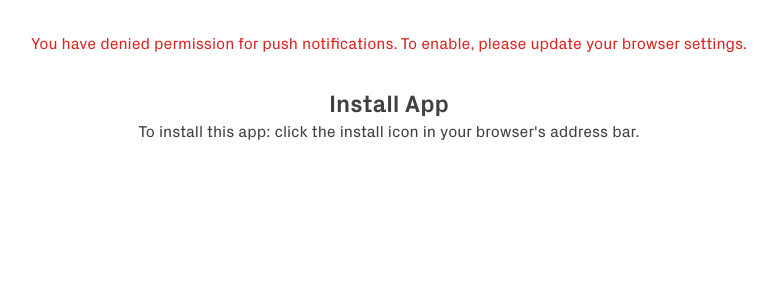
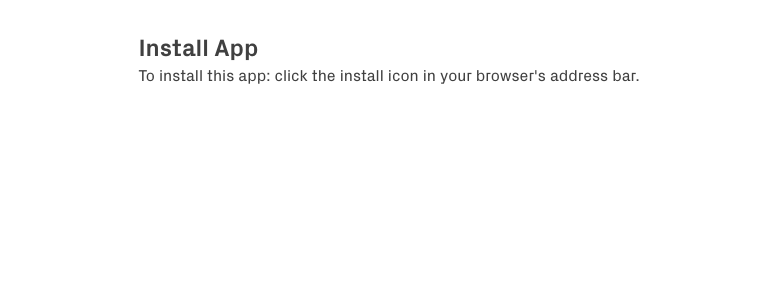
Before and after one commit to inducingchaos/altered-old, a Next.js app: page /pwa in a window 1280 px wide. Shown: the top 300 px of the page, without its empty margins (251-1028 px from the left). Built offline with nearby package versions, Linux system fonts and the light colour scheme.

Commit message:
refactor: moved install prompt

```diff
--- a/src/app/pwa/components/index.ts
+++ b/src/app/pwa/components/index.ts
@@ -2,5 +2,4 @@
  *
  */
 
-export * from "./install-prompt"
 export * from "./push-notification-manager"
--- a/src/app/pwa/components/install-prompt.tsx
+++ /dev/null
@@ -1,43 +0,0 @@
-/**
- *
- */
-
-import { useEffect, useState, type JSX } from "react"
-
-/**
- * @todo
- * - [P3] Replace with shadcn/ui dialog.
- */
-export function InstallPrompt(): JSX.Element | null {
-    const [OS, setOS] = useState<"iOS" | "Android" | undefined>()
-    const [isInstalled, setIsInstalled] = useState(false)
-
-    useEffect(() => {
-        setOS(
-            navigator.userAgent.includes("iPad") ||
-                navigator.userAgent.includes("iPhone") ||
-                navigator.userAgent.includes("iPod")
-                ? "iOS"
-                : navigator.userAgent.includes("Android")
-                  ? "Android"
-                  : undefined
-        )
-
-        setIsInstalled(window.matchMedia("(display-mode: standalone)").matches)
-    }, [])
-
-    if (isInstalled) return null
-
-    return (
-        <div className="flex flex-col items-center justify-center">
-            <h3 className="text-24px font-bold">Install App</h3>
-            <p>
-                {OS === "iOS"
-                    ? "To install this app on your iOS device: tap the share button, and then 'Add to Home Screen'."
-                    : OS === "Android"
-                      ? "To install this app: tap the three-dot menu and select 'Install App' or 'Add to Home Screen'."
-                      : "To install this app: click the install icon in your browser's address bar."}
-            </p>
-        </div>
-    )
-}
--- a/src/app/pwa/components/push-notification-manager.tsx
+++ b/src/app/pwa/components/push-notification-manager.tsx
@@ -6,7 +6,8 @@ import { type JSX } from "react"
 import { usePWANotification } from "~/packages/sdkit/src/components/context-providers"
 
 export function PushNotificationManager(): JSX.Element {
-    const { isSupported, isGrantedPermission, isSubscribed, error, handleSubscribe, handleUnsubscribe } = usePWANotification()
+    const { isSupported, isGrantedPermission, isSubscribed, isInstalled, os, error, handleSubscribe, handleUnsubscribe } =
+        usePWANotification()
 
     if (error)
         return (
@@ -14,6 +15,20 @@ export function PushNotificationManager(): JSX.Element {
                 <p>{error.info?.external?.label}</p>
                 <p>{error.info?.external?.message}</p>
             </>
+        )
+
+    if (!isInstalled)
+        return (
+            <div>
+                <h3 className="text-24px font-bold">Install App</h3>
+                <p>
+                    {os === "iOS"
+                        ? "To install this app on your iOS device: tap the share button, and then 'Add to Home Screen'."
+                        : os === "Android"
+                          ? "To install this app: tap the three-dot menu and select 'Install App' or 'Add to Home Screen'."
+                          : "To install this app: click the install icon in your browser's address bar."}
+                </p>
+            </div>
         )
 
     if (!isSupported)
--- a/src/app/pwa/page.tsx
+++ b/src/app/pwa/page.tsx
@@ -4,16 +4,15 @@
 
 "use client"
 
+import { PWANotificationContextProvider } from "@sdkit/components/context-providers"
 import type { JSX } from "react"
-import { InstallPrompt, PushNotificationManager } from "./components"
-import { PWANotificationContextProvider } from "@sdkit/components/context-providers"
+import { PushNotificationManager } from "./components"
 
 export default function PWA(): JSX.Element {
     return (
         <PWANotificationContextProvider>
             <div className="flex flex-col items-center justify-center gap-32px p-32px">
                 <PushNotificationManager />
-                <InstallPrompt />
             </div>
         </PWANotificationContextProvider>
     )
--- a/src/packages/sdkit/src/components/context-providers/pwa-notifications/index.tsx
+++ b/src/packages/sdkit/src/components/context-providers/pwa-notifications/index.tsx
@@ -4,20 +4,23 @@
 
 "use client"
 
-import { type Exception } from "@sdkit/meta"
-import { useEffect, useState, type JSX, type ReactNode } from "react"
+import { type Exception } from "@sdkit/meta/exception"
+import { useEffect, useState, type JSX } from "react"
 import { PWANotificationContext } from "./context"
-import {
-    isPermissionGranted,
-    isPwaNotificationsSupported,
-    pwaNotificationsContextHandleSubscribe,
-    pwaNotificationsContextHandleUnsubscribe,
-    pwaNotificationsContextRegisterWorker as pwaNotificationsContextRegisterWorker
-} from "./utils"
+import type { PWANotificationContextProviderProps } from "./types"
+import { getOS } from "./utils/get-os"
+import { pwaNotificationsContextHandleSubscribe } from "./utils/handle-subscribe"
+import { pwaNotificationsContextHandleUnsubscribe } from "./utils/handle-unsubscribe"
+import { isPwaInstalled } from "./utils/is-installed"
+import { isPermissionGranted } from "./utils/is-permission-granted"
+import { isPwaNotificationsSupported } from "./utils/is-supported"
+import { pwaNotificationsContextRegisterWorker } from "./utils/register-worker"
 
-export function PWANotificationContextProvider({ children }: { children: ReactNode }): JSX.Element {
+export function PWANotificationContextProvider({ children }: PWANotificationContextProviderProps): JSX.Element {
     const [isSupported, setIsSupported] = useState(false)
     const [isGrantedPermission, setIsGrantedPermission] = useState<boolean | undefined>()
+    const [isInstalled, setIsInstalled] = useState(false)
+    const [os, setOS] = useState<"iOS" | "Android" | undefined>()
     const [subscription, setSubscription] = useState<PushSubscription | null | undefined>()
     const [error, setError] = useState<Exception | null>(null)
 
@@ -27,6 +30,9 @@ export function PWANotificationContextProvider({ children }: { children: ReactNo
 
         const _isGrantedPermission = isPermissionGranted()
         setIsGrantedPermission(_isGrantedPermission)
+
+        setIsInstalled(isPwaInstalled())
+        setOS(getOS())
 
         if (_isSupported && _isGrantedPermission)
             void pwaNotificationsContextRegisterWorker({
@@ -40,11 +46,15 @@ export function PWANotificationContextProvider({ children }: { children: ReactNo
                 isSupported,
                 isGrantedPermission,
                 isSubscribed: !!subscription,
+                isInstalled,
+                // rename to operating system
+                os,
                 subscription,
                 error,
+                // Make props non-options
                 handleSubscribe: () =>
                     pwaNotificationsContextHandleSubscribe({
-                        setters: { setSubscription, setError }
+                        setters: { setSubscription, setError, setIsGrantedPermission }
                     }),
                 handleUnsubscribe: () =>
                     pwaNotificationsContextHandleUnsubscribe({
--- a/src/packages/sdkit/src/components/context-providers/pwa-notifications/types/index.ts
+++ b/src/packages/sdkit/src/components/context-providers/pwa-notifications/types/index.ts
@@ -4,3 +4,4 @@
 
 export * from "./setters"
 export * from "./state"
+export * from "./props"
--- a/src/packages/sdkit/src/components/context-providers/pwa-notifications/types/state.ts
+++ b/src/packages/sdkit/src/components/context-providers/pwa-notifications/types/state.ts
@@ -2,12 +2,15 @@
  *
  */
 
-import type { Exception } from "@sdkit/meta"
+import type { Exception } from "@sdkit/meta/exception"
+import type { OS } from "../utils/get-os"
 
 export type PWANotificationContextState = {
     isSupported: boolean
     isGrantedPermission: boolean | undefined
     isSubscribed: boolean
+    isInstalled: boolean
+    os: OS
     subscription: PushSubscription | null | undefined
     error: Exception | null
     handleSubscribe: () => Promise<void>
--- /dev/null
+++ b/src/packages/sdkit/src/components/context-providers/pwa-notifications/utils/get-os.ts
@@ -0,0 +1,15 @@
+/**
+ *
+ */
+
+export type OS = "iOS" | "Android" | undefined
+
+export function getOS(): OS {
+    return navigator.userAgent.includes("iPad") ||
+        navigator.userAgent.includes("iPhone") ||
+        navigator.userAgent.includes("iPod")
+        ? "iOS"
+        : navigator.userAgent.includes("Android")
+          ? "Android"
+          : undefined
+}
--- a/src/packages/sdkit/src/components/context-providers/pwa-notifications/utils/handle-unsubscribe.ts
+++ b/src/packages/sdkit/src/components/context-providers/pwa-notifications/utils/handle-unsubscribe.ts
@@ -15,11 +15,12 @@ export async function pwaNotificationsContextHandleUnsubscribe({
     setters: PWANotificationContextStateSetters
 }): Promise<void> {
     try {
-        if (!subscription) throw new Error("No subscription found")
+        if (subscription) {
+            const subscriptionConfig = getSubscriptionConfig({ for: subscription })
+            await deletePushNotificationToken({ for: { userId: 1 }, using: subscriptionConfig })
 
-        const subscriptionConfig = getSubscriptionConfig({ for: subscription })
-        await deletePushNotificationToken({ for: { userId: 1 }, using: subscriptionConfig })
-        await subscription.unsubscribe()
+            await subscription.unsubscribe()
+        }
 
         setSubscription?.(null)
         setError?.(null)
--- /dev/null
+++ b/src/packages/sdkit/src/components/context-providers/pwa-notifications/utils/is-installed.ts
@@ -0,0 +1,7 @@
+/**
+ *
+ */
+
+export function isPwaInstalled(): boolean {
+    return window.matchMedia("(display-mode: standalone)").matches
+}
```
Also changed, not shown: src/packages/sdkit/src/components/context-providers/pwa-notifications/types/props.ts (added, +9 -0 lines).
